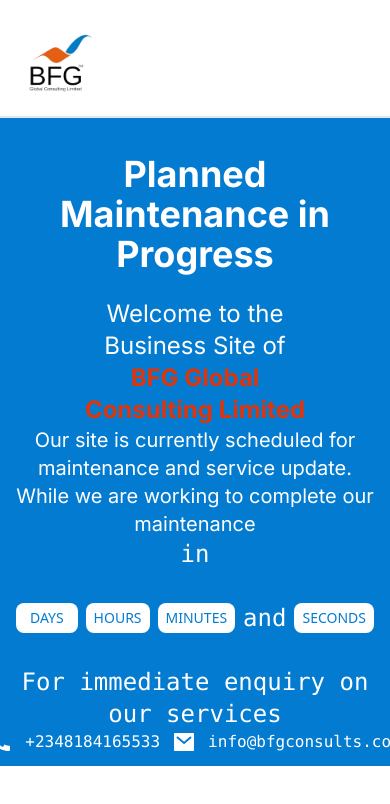
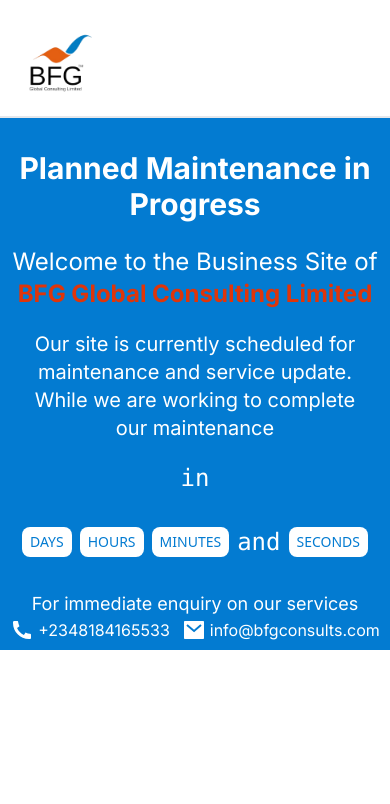
Before and after one commit to bfgglobalconsults/bfg-website, a Next.js app: page / in a window 390 px wide. Shown: the top 804 px of the page. Built offline with nearby package versions, Linux system fonts and the light colour scheme.

Commit message:
responsive view

```diff
--- a/src/app/page.js
+++ b/src/app/page.js
@@ -1,11 +1,16 @@
-'use client'
-import { useState, useEffect } from 'react'
+"use client";
+import { useState, useEffect } from "react";
 import Image from "next/image";
 import Logo from "./bfg-logo.png";
 import Animation from "../../public/office_banner.jpg";
 
 export default function Home() {
-  const [timeLeft, setTimeLeft] = useState({ days: 0, hours: 0, minutes: 0, seconds: 0 });
+  const [timeLeft, setTimeLeft] = useState({
+    days: 0,
+    hours: 0,
+    minutes: 0,
+    seconds: 0,
+  });
 
   useEffect(() => {
     const timer = setInterval(() => {
@@ -24,7 +29,7 @@
         days: Math.floor(difference / (1000 * 60 * 60 * 24)),
         hours: Math.floor((difference / (1000 * 60 * 60)) % 24),
         minutes: Math.floor((difference / 1000 / 60) % 60),
-              seconds: Math.floor((difference / 1000) % 60)
+        seconds: Math.floor((difference / 1000) % 60),
       };
     }
 
@@ -42,46 +47,85 @@
         {/* <main className="flex min-h-screen flex-col items-center justify-between">
 
     </main> */}
-        <div className="bg-[#037bd1] text-white p-3">
-          <h1 className="text-4xl text-white font-bold text-center my-6">
-            <span className="text-white font-inter">Planned Maintenance in Progress</span>
+        <div className="bg-[#037bd1] text-white p-2 lg:p-3">
+          <h1 className="sm:text-3xl  lg:text-4xl text-white font-bold text-center my-6">
+            <span className="text-white font-inter">
+              Planned Maintenance in Progress
+            </span>
           </h1>
-          <p className="text-center px-[70px]">
+          <p className="text-center md:px-[50px] lg:px-[70px]">
             <span className="text-white text-2xl font-inter">
-            Welcome to the Business Site of <b className="text-[#df350a]">BFG Global Consulting Limited</b>
+              Welcome to the Business Site of{" "}
+              <b className="text-[#df350a]">BFG Global Consulting Limited</b>
             </span>
           </p>
-          <p className="text-center text-xl font-inter">
+          <p className="text-center sm:p-5 text-xl font-inter">
             Our site is currently scheduled for maintenance and service update.
             While we are working to complete our maintenance
           </p>
           <div className="text-2xl text-center font-mono">in</div>
-          <div className="text-6xl text-center flex w-full items-center justify-center my-8">
-            <div className="w-24 mx-1 p-2 bg-white text-[#037bd1] rounded-lg">
-                <div className="font-mono leading-none">{timeLeft.days < 10 ? `0${timeLeft.days}` : timeLeft.days}</div>
+          <div className="text-5xl lg:text-6xl text-center flex w-full items-center justify-center my-8">
+            <div className="w-18 lg:w-24 mx-1 p-2 bg-white text-[#037bd1] rounded-lg">
+              <div className="font-mono leading-none">
+                {timeLeft.days < 10 ? `0${timeLeft.days}` : timeLeft.days}
+              </div>
               <div className=" uppercase text-sm leading-none">Days</div>
             </div>
-            <div className="w-24 mx-1 p-2 bg-white text-[#037bd1] rounded-lg">
-                <div className="font-mono leading-none">{timeLeft.hours < 10 ? `0${timeLeft.hours}` : timeLeft.hours}</div>
+            <div className="w-18 lg:w-24 mx-1 p-2 bg-white text-[#037bd1] rounded-lg">
+              <div className="font-mono leading-none">
+                {timeLeft.hours < 10 ? `0${timeLeft.hours}` : timeLeft.hours}
+              </div>
               <div className=" uppercase text-sm leading-none">Hours</div>
             </div>
-            <div className="w-24 mx-1 p-2 bg-white text-[#037bd1] rounded-lg">
-                <div className="font-mono leading-none">{timeLeft.minutes < 10 ? `0${timeLeft.minutes}` : timeLeft.minutes}</div>
+            <div className="w-18 lg:w-24 mx-1 p-2 bg-white text-[#037bd1] rounded-lg">
+              <div className="font-mono leading-none">
+                {timeLeft.minutes < 10
+                  ? `0${timeLeft.minutes}`
+                  : timeLeft.minutes}
+              </div>
               <div className=" uppercase text-sm leading-none">Minutes</div>
             </div>
             <div className="text-2xl mx-1 font-mono">and</div>
-            <div className="w-24 mx-1 p-2 bg-white text-[#037bd1] rounded-lg">
-                <div className="font-mono leading-none">{timeLeft.seconds < 10 ? `0${timeLeft.seconds}` : timeLeft.seconds}</div>
+            <div className="w-18 lg:w-24 mx-1 p-2 bg-white text-[#037bd1] rounded-lg">
+              <div className="font-mono leading-none">
+                {timeLeft.seconds < 10
+                  ? `0${timeLeft.seconds}`
+                  : timeLeft.seconds}
+              </div>
               <div className=" uppercase text-sm leading-none">Seconds</div>
             </div>
           </div>
-        <p className="text-center text-2xl font-mono">For immediate enquiry on our services</p>
-        <div className="font-mono flex justify-center gap-3">
-          <p className="flex  gap-3">
-          <span><svg xmlns="http://www.w3.org/2000/svg" viewBox="0 0 24 24" width="24" height="24" fill="rgba(255,255,255,1)"><path d="M21 16.42V19.9561C21 20.4811 20.5941 20.9167 20.0705 20.9537C19.6331 20.9846 19.2763 21 19 21C10.1634 21 3 13.8366 3 5C3 4.72371 3.01545 4.36687 3.04635 3.9295C3.08337 3.40588 3.51894 3 4.04386 3H7.5801C7.83678 3 8.05176 3.19442 8.07753 3.4498C8.10067 3.67907 8.12218 3.86314 8.14207 4.00202C8.34435 5.41472 8.75753 6.75936 9.3487 8.00303C9.44359 8.20265 9.38171 8.44159 9.20185 8.57006L7.04355 10.1118C8.35752 13.1811 10.8189 15.6425 13.8882 16.9565L15.4271 14.8019C15.5572 14.6199 15.799 14.5573 16.001 14.6532C17.2446 15.2439 18.5891 15.6566 20.0016 15.8584C20.1396 15.8782 20.3225 15.8995 20.5502 15.9225C20.8056 15.9483 21 16.1633 21 16.42Z"></path></svg></span> <span>+2348184165533</span>
+          <p className="text-center text-lg lg:text-2xl font-inter">
+            For immediate enquiry on our services
           </p>
-          <p className=" font-mono flex  gap-3">
-            <span><svg xmlns="http://www.w3.org/2000/svg" viewBox="0 0 24 24" width="24" height="24" fill="rgba(255,255,255,1)"><path d="M3 3H21C21.5523 3 22 3.44772 22 4V20C22 20.5523 21.5523 21 21 21H3C2.44772 21 2 20.5523 2 20V4C2 3.44772 2.44772 3 3 3ZM12.0606 11.6829L5.64722 6.2377L4.35278 7.7623L12.0731 14.3171L19.6544 7.75616L18.3456 6.24384L12.0606 11.6829Z"></path></svg></span> <span>info@bfgconsults.com</span>
+          <div className="font-inter flex justify-center gap-3">
+            <p className="font-inter flex  gap-1 lg:gap-3">
+              <span>
+                <svg
+                  xmlns="http://www.w3.org/2000/svg"
+                  viewBox="0 0 24 24"
+                  width="24"
+                  height="24"
+                  fill="rgba(255,255,255,1)"
+                >
+                  <path d="M21 16.42V19.9561C21 20.4811 20.5941 20.9167 20.0705 20.9537C19.6331 20.9846 19.2763 21 19 21C10.1634 21 3 13.8366 3 5C3 4.72371 3.01545 4.36687 3.04635 3.9295C3.08337 3.40588 3.51894 3 4.04386 3H7.5801C7.83678 3 8.05176 3.19442 8.07753 3.4498C8.10067 3.67907 8.12218 3.86314 8.14207 4.00202C8.34435 5.41472 8.75753 6.75936 9.3487 8.00303C9.44359 8.20265 9.38171 8.44159 9.20185 8.57006L7.04355 10.1118C8.35752 13.1811 10.8189 15.6425 13.8882 16.9565L15.4271 14.8019C15.5572 14.6199 15.799 14.5573 16.001 14.6532C17.2446 15.2439 18.5891 15.6566 20.0016 15.8584C20.1396 15.8782 20.3225 15.8995 20.5502 15.9225C20.8056 15.9483 21 16.1633 21 16.42Z"></path>
+                </svg>
+              </span>{" "}
+              <span>+2348184165533</span>
+            </p>
+            <p className=" font-inter flex  gap-1 lg:gap-3">
+              <span>
+                <svg
+                  xmlns="http://www.w3.org/2000/svg"
+                  viewBox="0 0 24 24"
+                  width="24"
+                  height="24"
+                  fill="rgba(255,255,255,1)"
+                >
+                  <path d="M3 3H21C21.5523 3 22 3.44772 22 4V20C22 20.5523 21.5523 21 21 21H3C2.44772 21 2 20.5523 2 20V4C2 3.44772 2.44772 3 3 3ZM12.0606 11.6829L5.64722 6.2377L4.35278 7.7623L12.0731 14.3171L19.6544 7.75616L18.3456 6.24384L12.0606 11.6829Z"></path>
+                </svg>
+              </span>{" "}
+              <span>info@bfgconsults.com</span>
             </p>
           </div>
         </div>
--- a/tailwind.config.js
+++ b/tailwind.config.js
@@ -6,6 +6,16 @@
     "./src/app/**/*.{js,ts,jsx,tsx,mdx}",
   ],
   theme: {
+    screens: {
+      'sm': '386px',
+      // => @media (min-width: 576px) { ... }
+
+      'md': '576px',
+      // => @media (min-width: 960px) { ... }
+
+      'lg': '820px',
+      // => @media (min-width: 1440px) { ... }
+    },
     extend: {
       fontFamily:{
         inter:['var(--inter)']
```
Lines whose indentation alone changed are shown as unchanged.
